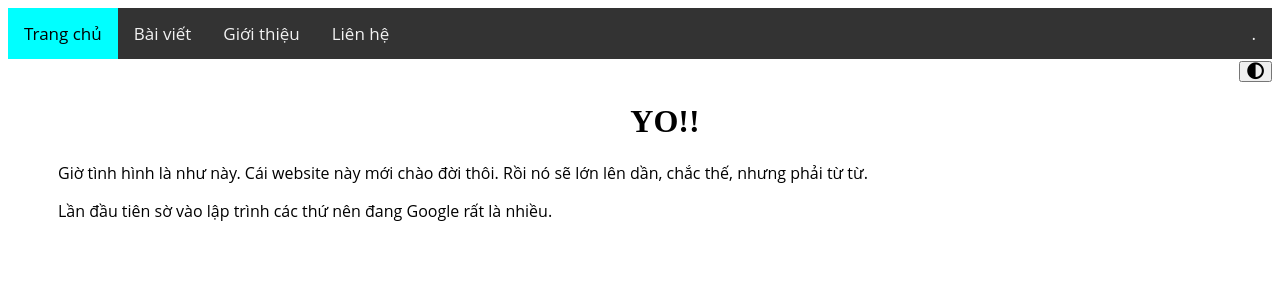
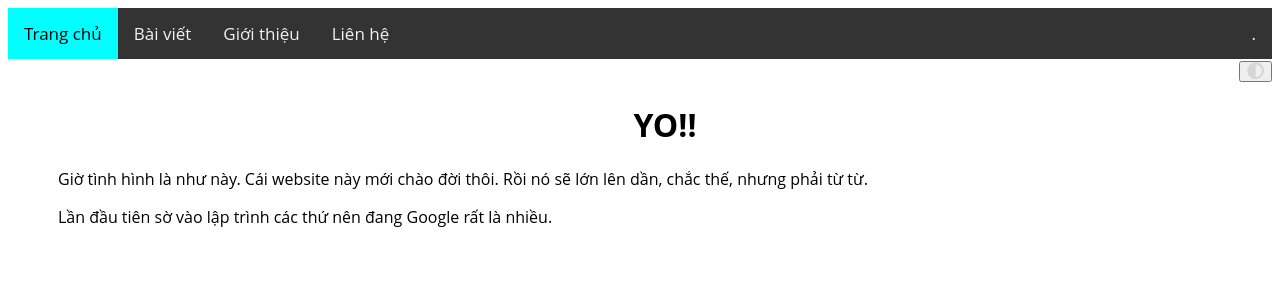
Before and after one commit to consoicongnghe/consoicongnghe.github.io, a Jekyll site: the page index.html, which Jekyll copies as it is, in a window 1280 px wide. Shown: the top 300 px of the page. Built offline with Jekyll 4.4.1, drawn with Linux system fonts in a browser that asks for light colours; nearby versions of some CDN libraries.

Commit message:
revert dark theme

```diff
--- a/assets/css/styles.css
+++ b/assets/css/styles.css
@@ -9,12 +9,12 @@
 	color: var(--color-fg);
 }
 
-h1 {
+/*h1 {
   font-family: Merriweather, serif;
-}
+}*/
 
 /* dark mode */
-/*.dark-mode {
+.dark-mode {
   background-color: #121212;
   color: white;
 }
@@ -33,9 +33,8 @@
 
 function ToggleDarkMode() {
 	var userTheme = document.body;
-	themeButton.classList.toggle("fa-sun");
 	userTheme.classList.toggle("dark-mode");
-} */
+}
 
 /*------------------------*/
 
--- a/scripts/theme.js
+++ /dev/null
@@ -1,55 +0,0 @@
-//https://dev.to/whitep4nth3r/the-best-lightdark-mode-theme-toggle-in-javascript-368f
-// get theme on page load
-localStorage.getItem("theme");
-
-// set theme on button press
-localStorage.setItem("theme", newTheme);
-
-// detect OS theme setting
-const systemSettingDark = window.matchMedia("(prefers-color-scheme: dark)");
-{
-  matches: true,
-  media: "(prefers-color-scheme: dark)",
-  onchange: null
-}
-
-function calculateSettingAsThemeString({ localStorageTheme, systemSettingDark }) {
-  if (localStorageTheme !== null) {
-    return localStorageTheme;
-  }
-
-  if (systemSettingDark.matches) {
-    return "dark";
-  }
-
-  return "light";
-}
-
-const localStorageTheme = localStorage.getItem("theme");
-const systemSettingDark = window.matchMedia("(prefers-color-scheme: dark)");
-
-let currentThemeSetting = calculateSettingAsThemeString({ localStorageTheme, systemSettingDark });
-
-// target the button using the data attribute we added earlier
-const button = document.querySelector("[data-theme-toggle]");
-
-button.addEventListener("click", () => {
-  const newTheme = currentThemeSetting === "dark" ? "light" : "dark";
-
-  // update the button text
-  const newCta = newTheme === "dark" ? "Change to light theme" : "Change to dark theme";
-  button.innerText = newCta;
-
-  // use an aria-label if you are omitting text on the button
-  // and using sun/moon icons, for example
-  button.setAttribute("aria-label", newCta);
-
-  // update theme attribute on HTML to switch theme in CSS
-  document.querySelector("html").setAttribute("data-theme", newTheme);
-
-  // update in local storage
-  localStorage.setItem("theme", newTheme);
-
-  // update the currentThemeSetting in memory
-  currentThemeSetting = newTheme;
-});
```
